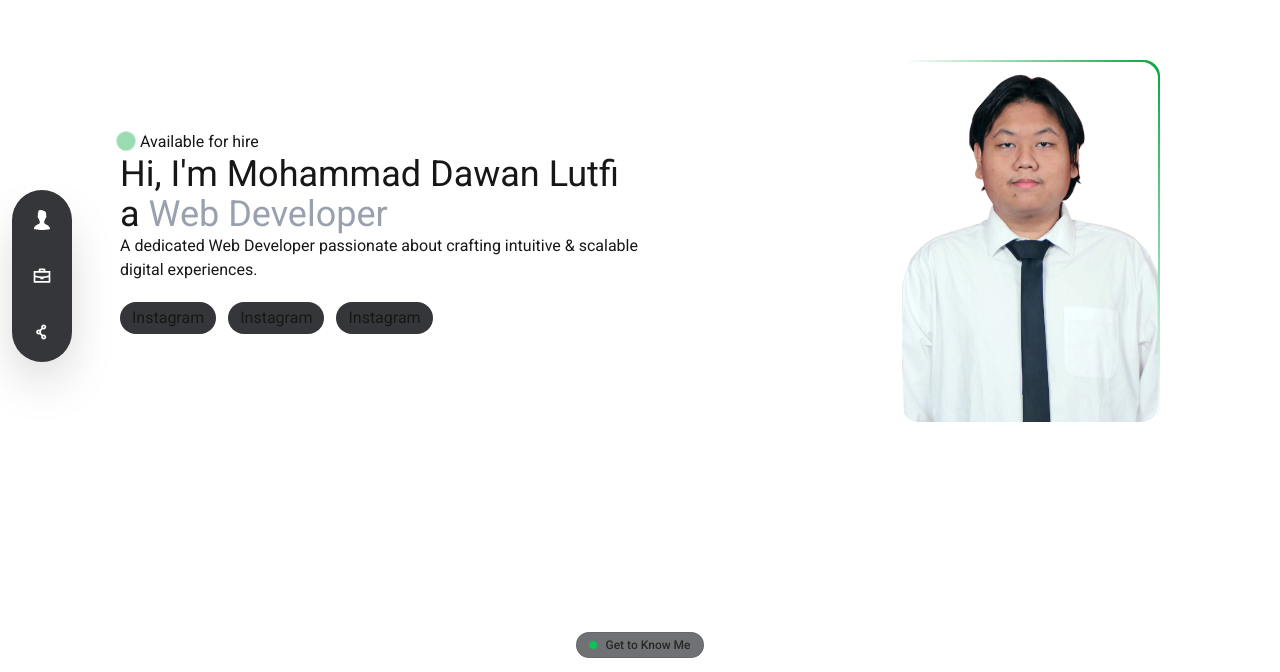
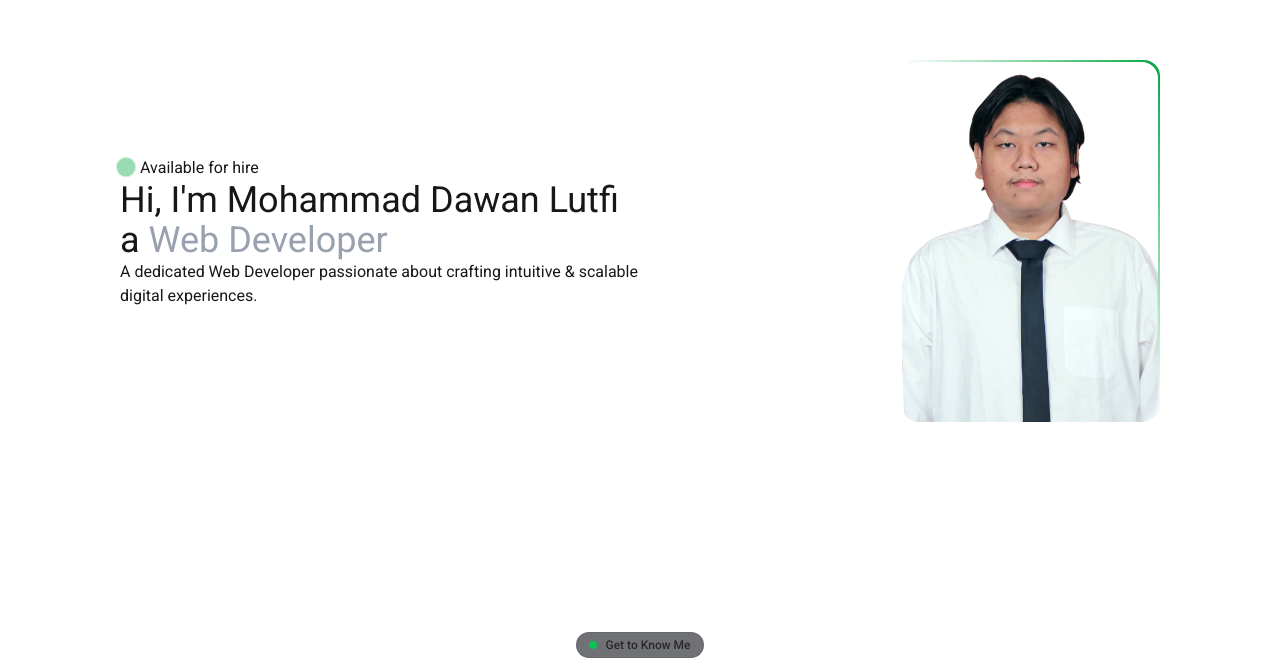
Before and after one commit to Lutfi-77/portfolio_next, a Next.js app: page / in a window 1280 px wide. Shown: the part 124-796 px from the top of the page. Built offline with nearby package versions, Linux system fonts and the light colour scheme.

Commit message:
disable sidebar & social media

```diff
--- a/app/layout.jsx
+++ b/app/layout.jsx
@@ -27,7 +27,7 @@ export default function RootLayout({ children }) {
       <body
         className={`${fontSans.variable} ${geistMono.variable} antialiased`}
       >
-        <SideNav />
+        {/* <SideNav /> */}
         {children}
       </body>
     </html>
--- a/components/hero.jsx
+++ b/components/hero.jsx
@@ -38,7 +38,7 @@ const Hero = () => {
               A dedicated Web Developer passionate about crafting intuitive &
               scalable digital experiences.
             </motion.p>
-            <div className="social flex gap-3 pt-5">
+            {/* <div className="social flex gap-3 pt-5">
               <motion.div
                 variants={items}
                 className="py-1 px-3 rounded-full bg-card shadow-card hover:shadow-hover duration-300 transition-shadow ease-in-out"
@@ -57,7 +57,7 @@ const Hero = () => {
               >
                 Instagram
               </motion.div>
-            </div>
+            </div> */}
           </motion.div>
           <div className="image mt-auto">
             <div className="mx-auto w-2/3 mt-5 md:w-1/2 md:ml-auto md:mr-0 rounded-2xl p-[2px] bg-gradient-to-bl from-green-600 via-transparent to-transparent overflow-hidden">
```
